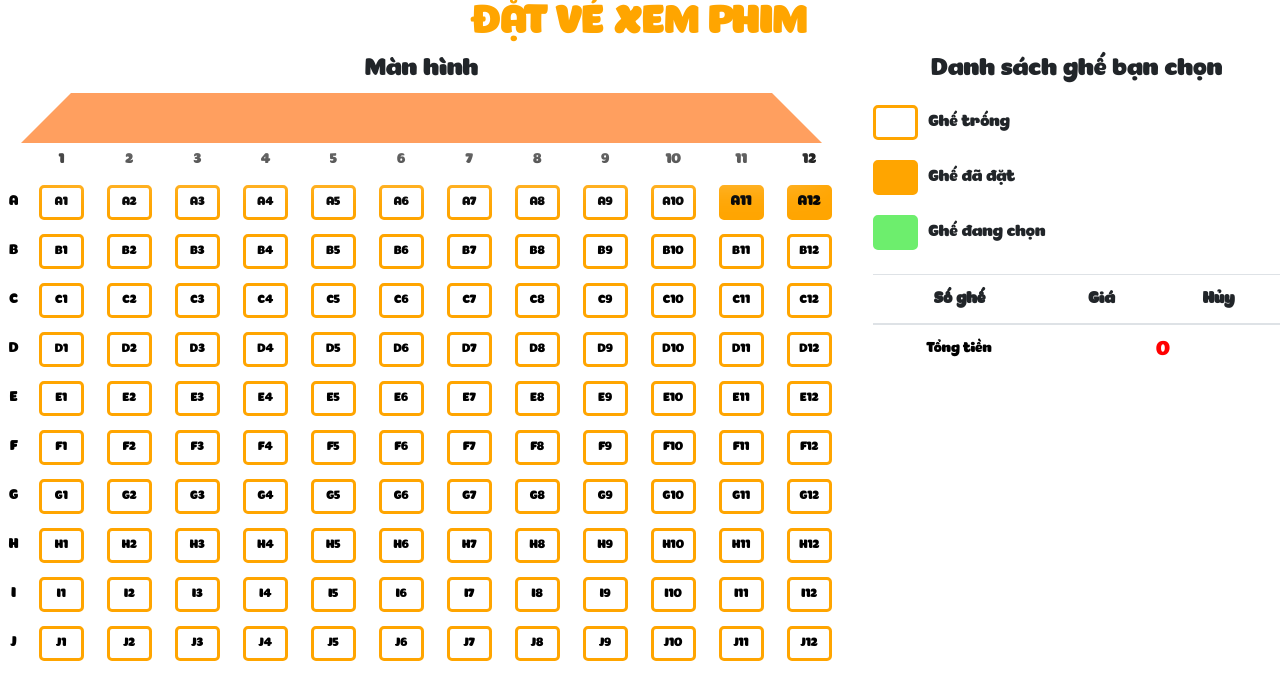
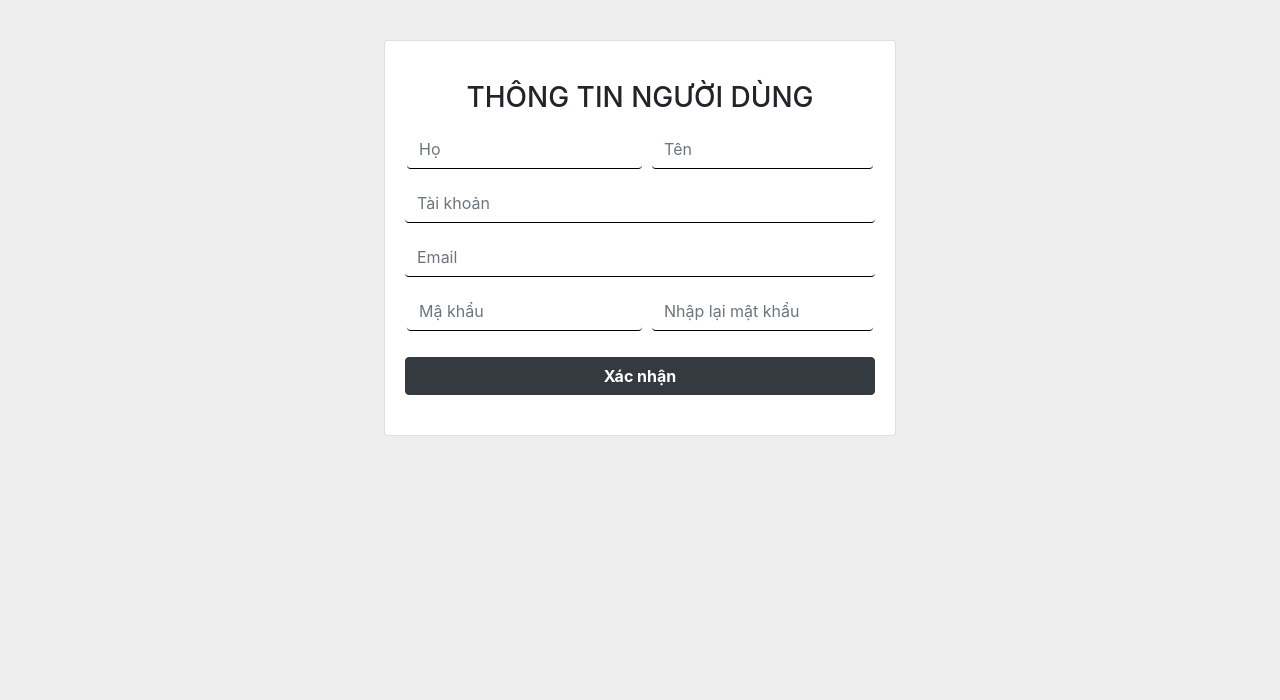
Before and after one commit to phuongnam-code/react-home-pc, a React (Create React App) app: page / in a window 1280 px wide. Shown: the top 700 px of the page. Built offline with nearby package versions, Linux system fonts and the light colour scheme.

Commit message:
done bai tap deadline: form, booking ticket, burger

```diff
--- a/package.json
+++ b/package.json
@@ -3,6 +3,7 @@
   "version": "0.1.0",
   "private": true,
   "dependencies": {
+    "@sweetalert/with-react": "^0.1.1",
     "@testing-library/jest-dom": "^4.2.4",
     "@testing-library/react": "^9.5.0",
     "@testing-library/user-event": "^7.2.1",
@@ -14,7 +15,8 @@
     "react-scripts": "3.4.1",
     "redux": "^4.0.5",
     "short-id": "0.1.0-1",
-    "styled-components": "^5.1.1"
+    "styled-components": "^5.1.1",
+    "sweetalert": "^2.1.2"
   },
   "scripts": {
     "start": "react-scripts start",
--- a/src/App.js
+++ b/src/App.js
@@ -1,6 +1,7 @@
 import React from "react";
 // import logo from "./logo.svg";
 import "./App.css";
+import BaiTapForm from "./BaiTap_Deadline/BaiTapForm/BaiTapForm";
 // import BaiTapQuanLySinhVien from "./Component/ValidationForm/BaiTapQuanLySinhVien";
 // import BaiTapGameXucXac from "./Component/Redux/BaiTapXucXac/BaiTapGameXucXac";
 // import BaiTapChiaComponent from "./BaiTap_Deadline/BaiTapDeadline180720/BaiTapChiaComponent";
@@ -16,7 +17,7 @@ import "./App.css";
 // import BaiTapGioHangRedux from "./Component/Redux/BaiTapGioHang/BaiTapGioHangRedux";
 // import HomeScreen from "./Component/Axios/Screens/Home/index";
 // import BaiTapBurger from "./BaiTap_Deadline/Burger/BaiTapBurger";
-import BookingMovie from "./BaiTap_Deadline/BookingMovie/BookingMovie";
+// import BookingMovie from "./BaiTap_Deadline/BookingMovie/BookingMovie";
 function App() {
 	return (
 		<div className="App">
@@ -35,7 +36,8 @@ function App() {
 			{/* <BaiTapQuanLySinhVien /> */}
 			{/* <HomeScreen /> */}
 			{/* <BaiTapBurger /> */}
-			<BookingMovie />
+			{/* <BookingMovie /> */}
+			<BaiTapForm />
 		</div>
 	);
 }
--- /dev/null
+++ b/src/BaiTap_Deadline/BaiTapForm/BaiTapForm.js
@@ -0,0 +1,195 @@
+import React, { Component } from "react";
+import styleCSS from "./Form.module.css";
+import swal from "@sweetalert/with-react";
+import { connect } from "react-redux";
+import { addUserAction } from "../../redux/actions/actionForm";
+
+class BaiTapForm extends Component {
+	constructor(props) {
+		super(props);
+		this.state = {
+			values: { ho: "", ten: "", taiKhoan: "", email: "", matKhau: "", re_matKhau: "" },
+			errors: { ho: "", ten: "", taiKhoan: "", email: "", matKhau: "", re_matKhau: "" },
+		};
+
+		this.handleInputChange = this.handleInputChange.bind(this);
+		this.handleSubmit = this.handleSubmit.bind(this);
+	}
+
+	handleInputChange(event) {
+		let { name, value, type } = event.target;
+
+		let newValues = {
+			...this.state.values,
+			[name]: value,
+		};
+
+		let newErrors = {
+			...this.state.errors,
+			[name]: value.trim() === "" ? `${name} không được bỏ trống ` : "",
+		};
+
+		if (type === "email") {
+			let regexEmail = /^(([^<>()\[\]\\.,;:\s@"]+(\.[^<>()\[\]\\.,;:\s@"]+)*)|(".+"))@((\[[0-9]{1,3}\.[0-9]{1,3}\.[0-9]{1,3}\.[0-9]{1,3}\])|(([a-zA-Z\-0-9]+\.)+[a-zA-Z]{2,}))$/;
+			if (!regexEmail.test(value)) {
+				newErrors[name] = name + " không hợp lệ!";
+			}
+		}
+		if (name == "re_matKhau" && value != this.state.values.matKhau) {
+			newErrors[name] = "Password nhập lại chưa đúng";
+		}
+		let newState = {
+			values: newValues,
+			errors: newErrors,
+		};
+
+		this.setState(newState);
+	}
+
+	handleSubmit(event) {
+		event.preventDefault();
+
+		let valid = true;
+
+		for (const key in this.state.value) {
+			if (this.state.values[key] !== "") {
+				valid = false;
+				break;
+			}
+		}
+
+		for (const key in this.state.errors) {
+			if (this.state.errors[key] !== "") {
+				valid = false;
+			}
+		}
+
+		if (!valid) {
+			swal("Dữ liệu không hợp lệ!");
+			return;
+		}
+		this.props.dispatch(addUserAction(this.state.values));
+		swal(
+			<div>
+				<h1>Đăng kí thành công!</h1>
+				<div className="row">
+					<div className="col-3">
+						<p>user: </p>
+						<p>email: </p>
+						<p>pass: </p>
+					</div>
+					<div className="col-3">
+						<p>{this.state.values.taiKhoan}</p>
+						<p>{this.state.values.email}</p>
+						<p>{this.state.values.matKhau}</p>
+					</div>
+				</div>
+			</div>
+		);
+	}
+
+	render() {
+		let { ho, ten, taiKhoan, email, matKhau, re_matKhau } = this.state.values;
+		return (
+			<div className={` ${styleCSS.wrap}`}>
+				<div className={`card  ${styleCSS.card__config}`}>
+					<h3 className="mb-3">THÔNG TIN NGƯỜI DÙNG</h3>
+					<form onSubmit={this.handleSubmit}>
+						<div className="form-group">
+							<span className={styleCSS.__config50}>
+								<input
+									type="text"
+									onChange={this.handleInputChange}
+									className="form-control"
+									name="ho"
+									placeholder="Họ"
+									value={ho}
+									required
+								/>
+							</span>
+							<span className={styleCSS.__config45}>
+								<input
+									type="text"
+									onChange={this.handleInputChange}
+									className="form-control"
+									name="ten"
+									placeholder="Tên"
+									value={ten}
+									required
+								/>
+							</span>
+							<small className="text-danger">
+								{this.state.errors.ho}
+								{this.state.errors.ten}
+							</small>
+						</div>
+						<div className="form-group my-3">
+							<input
+								type="text"
+								onChange={this.handleInputChange}
+								className="form-control"
+								name="taiKhoan"
+								placeholder="Tài khoản"
+								value={taiKhoan}
+								required
+							/>
+							<small className="text-danger">{this.state.errors.taiKhoan}</small>
+						</div>
+						<div className="form-group my-3">
+							<input
+								type="email"
+								onChange={this.handleInputChange}
+								className="form-control"
+								name="email"
+								placeholder="Email"
+								value={email}
+								required
+							/>
+							<small className="text-danger">{this.state.errors.email}</small>
+						</div>
+						<div className="form-group">
+							<span className={styleCSS.__config50}>
+								<input
+									type="text"
+									onChange={this.handleInputChange}
+									className="form-control"
+									name="matKhau"
+									placeholder="Mậ khẩu"
+									value={matKhau}
+									required
+								/>
+							</span>
+							<span className={styleCSS.__config45}>
+								<input
+									type="text"
+									className="form-control"
+									value={re_matKhau}
+									name="re_matKhau"
+									placeholder="Nhập lại mật khẩu"
+									required
+									onChange={this.handleInputChange}
+								/>
+							</span>
+							<small className="text-danger">
+								{this.state.errors.matKhau}
+								{this.state.errors.re_matKhau}
+							</small>
+						</div>
+
+						<button type="submit" className="btn btn-dark">
+							Xác nhận
+						</button>
+					</form>
+				</div>
+			</div>
+		);
+	}
+}
+
+const mapStateToProps = (state) => {
+	return {
+		arrayInfoUser: state.FormReducer.arrayInfoUser,
+	};
+};
+
+export default connect(mapStateToProps)(BaiTapForm);
--- /dev/null
+++ b/src/BaiTap_Deadline/BaiTapForm/Form.module.css
@@ -0,0 +1,37 @@
+
+*{
+    box-sizing: border-box;
+}
+body{
+    background: #EEEEEE;
+
+}.wrap{
+    margin-top:40px;
+}
+.card__config{
+    width: 40%;
+    margin: 0 auto;
+    padding: 40px 20px ;
+}
+
+
+input {
+    /* width: 100% ; */
+    border: none !important;
+    border-bottom: 1px solid black !important;
+}
+
+.__config50{
+    width: 50% ;
+    display: inline-block ;
+}
+.__config45{
+    width: 47% ;
+    margin-left:10px ;
+    display: inline-block ;
+}
+button{
+    font-weight: 700 !important ;
+    width: 100%;
+    margin-top: 10px;
+}
--- a/src/BaiTap_Deadline/BookingMovie/DSGhe.js
+++ b/src/BaiTap_Deadline/BookingMovie/DSGhe.js
@@ -16,18 +16,24 @@ class DSGhe extends Component {
 	};
 
 	renderDSGhe = (listGhe) => {
-		return listGhe.map((item, index) => {
+		return listGhe.map((ghe, index) => {
+			if (ghe.daDat) {
+				return (
+					<td key={index}>
+						<button className={styleCSS.gheDuocChon} disabled>
+							X
+						</button>
+					</td>
+				);
+			}
+			let indexGheDD = this.props.gheDaDat.findIndex((gheDD) => {
+				return gheDD.soGhe === ghe.soGhe;
+			});
 			return (
 				<td key={index}>
-					{item.daDat === false ? (
-						<button className={styleCSS.ghe} style={{ background: "white" }} onClick={() => this.props.chonGhe(item)}>
-							{item.soGhe}
-						</button>
-					) : (
-						<button className={styleCSS.gheDuocChon} disabled>
-							{item.soGhe}
-						</button>
-					)}
+					<button className={`${styleCSS.ghe} ${indexGheDD !== -1 ? styleCSS.gheDangChon : ""}`} onClick={() => this.props.chonGhe(ghe)}>
+						{ghe.soGhe}
+					</button>
 				</td>
 			);
 		});
@@ -63,6 +69,7 @@ class DSGhe extends Component {
 const mapStateToProps = (state) => {
 	return {
 		dsGhe: state.BookingMovieReducer.data,
+		gheDaDat: state.BookingMovieReducer.gheDaDat,
 	};
 };
 
--- a/src/BaiTap_Deadline/BookingMovie/data/BaiTapBookingTicket.module.css
+++ b/src/BaiTap_Deadline/BookingMovie/data/BaiTapBookingTicket.module.css
@@ -32,6 +32,7 @@ td{
     /* margin-left: 2%;
     margin-bottom: 1%; */
     border-radius: 5px;
+    background: white;
 }
 
 .rowNumber{
--- /dev/null
+++ b/src/redux/actions/actionForm.js
@@ -0,0 +1,8 @@
+import { add_user } from "../types/typeForm";
+
+export const addUserAction = (user) => {
+	return {
+		type: add_user,
+		user: user,
+	};
+};
--- a/src/redux/reducers/BookingMovieReducer.js
+++ b/src/redux/reducers/BookingMovieReducer.js
@@ -3,22 +3,24 @@ const stateDefault = {
 	data,
 	gheDaDat: [],
 	tongTien: 0,
-	// gheDangDuocChon: false,
 };
 
 const BookingMovieReducer = (state = stateDefault, action) => {
 	switch (action.type) {
 		case "CHON_GHE": {
 			// console.log("action: ", action);
-			console.log(action.gheDuocChon.daDat);
+
 			let gheDaDatUpdate = [...state.gheDaDat];
+
 			let index = gheDaDatUpdate.findIndex((ghe) => ghe.soGhe === action.gheDuocChon.soGhe);
 
 			if (index === -1) {
 				state.tongTien += action.gheDuocChon.gia;
 				gheDaDatUpdate.push(action.gheDuocChon);
+			} else {
+				state.tongTien -= action.gheDuocChon.gia;
+				gheDaDatUpdate.splice(index, 1);
 			}
-
 			state.gheDaDat = gheDaDatUpdate;
 			return { ...state };
 		}
--- /dev/null
+++ b/src/redux/reducers/FormReducer.js
@@ -0,0 +1,19 @@
+import { add_user } from "../types/typeForm";
+
+const stateFormDefault = {
+	arrayInfoUser: [{ ho: "nguyen duc", ten: "nam", taiKhoan: "phuongnam", email: "nguyenducnam.it@gmail.com", matKhau: "123@abc" }],
+};
+// { ho: "nguyen duc", ten: "nam", taiKhoan: "phuongnam", email: "nguyenducnam.it@gmail.com", matKhau: "123@abc" }
+const FormReducer = (state = stateFormDefault, action) => {
+	switch (action.type) {
+		case add_user: {
+			let arrayInfoUserUpdate = [...state.arrayInfoUser, action.user];
+			state.arrayInfoUser = arrayInfoUserUpdate;
+			return { ...state };
+		}
+		default:
+			return { ...state };
+	}
+};
+
+export default FormReducer;
--- a/src/redux/reducers/rootReducer.js
+++ b/src/redux/reducers/rootReducer.js
@@ -5,6 +5,7 @@ import QuanLySinhVienReducer from "./QuanLySinhVienReducer";
 import CourseReducer from "./CourseReducer";
 import BurgerReducer from "./BurgerReducer";
 import BookingMovieReducer from "./BookingMovieReducer";
+import FormReducer from "./FormReducer";
 //store tổng ứng dụng
 export const rootReducer = combineReducers({
 	//nơi sẽ chứa các reducer cho nghiệp vụ con(store con)
@@ -14,4 +15,5 @@ export const rootReducer = combineReducers({
 	CourseReducer,
 	BurgerReducer,
 	BookingMovieReducer,
+	FormReducer,
 });
--- /dev/null
+++ b/src/redux/types/typeForm.js
@@ -0,0 +1 @@
+export const add_user = "ADD_USER";
```
Also changed, not shown: 1 other file (tests, documents, lock files or other folders).
